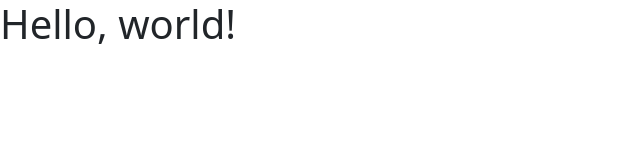
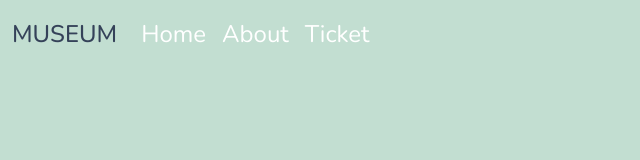
Before and after one commit to MaulIshak/latihan-bootstrap-1, a plain HTML site: page index.html in a window 1280 px wide. Shown: the whole page, without its empty margins (0-640 px from the left). Drawn offline with nearby package versions, Linux system fonts and the light colour scheme.

Commit message:
Menambahkan Navbar

```diff
--- a/app.css
+++ b/app.css
@@ -0,0 +1,22 @@
+body{
+  background-color: #c2ded1;
+  font-family: 'Nunito', sans-serif;
+}
+
+#navbar{
+  font-size: 1.5rem;
+  font-weight: 100;
+}
+
+#navbar .nav-link{
+  color: white;
+}
+
+#navbar .nav-link:hover{
+  color: #354259;
+}
+
+#navbar .navbar-brand{
+  color : #354259;
+  font-size: 1.5rem;
+}
--- a/index.html
+++ b/index.html
@@ -4,11 +4,28 @@
     <meta charset="utf-8">
     <meta name="viewport" content="width=device-width, initial-scale=1">
     <title>Museum</title>
+    <link rel="preconnect" href="https://fonts.googleapis.com">
+    <link rel="preconnect" href="https://fonts.gstatic.com" crossorigin>
+    <link href="https://fonts.googleapis.com/css2?family=Nunito:ital,wght@0,200..1000;1,200..1000&family=Open+Sans:ital,wght@0,300..800;1,300..800&display=swap" rel="stylesheet">
     <link href="https://cdn.jsdelivr.net/npm/bootstrap@5.3.3/dist/css/bootstrap.min.css" rel="stylesheet" integrity="sha384-QWTKZyjpPEjISv5WaRU9OFeRpok6YctnYmDr5pNlyT2bRjXh0JMhjY6hW+ALEwIH" crossorigin="anonymous">
     <link rel="stylesheet" href="app.css">
   </head>
   <body>
-    <h1>Hello, world!</h1>
+    <nav class="navbar navbar-expand-md" id="navbar">
+      <div class="container-fluid">
+        <a class="navbar-brand h1 mb-0" href="#">MUSEUM</a>
+        <button class="navbar-toggler" type="button" data-bs-toggle="collapse" data-bs-target="#navbarNavAltMarkup" aria-controls="navbarNavAltMarkup" aria-expanded="false" aria-label="Toggle navigation">
+          <span class="navbar-toggler-icon"></span>
+        </button>
+        <div class="collapse navbar-collapse" id="navbarNavAltMarkup">
+          <div class="navbar-nav">
+            <a class="nav-link active" aria-current="page" href="#home">Home</a>
+            <a class="nav-link" href="#about">About</a>
+            <a class="nav-link" href="#ticket">Ticket</a>
+          </div>
+        </div>
+      </div>
+    </nav>
 
     <script src="https://cdn.jsdelivr.net/npm/bootstrap@5.3.3/dist/js/bootstrap.bundle.min.js" integrity="sha384-YvpcrYf0tY3lHB60NNkmXc5s9fDVZLESaAA55NDzOxhy9GkcIdslK1eN7N6jIeHz" crossorigin="anonymous"></script>
     <script src="https://code.jquery.com/jquery-3.7.1.min.js" integrity="sha256-/JqT3SQfawRcv/BIHPThkBvs0OEvtFFmqPF/lYI/Cxo=" crossorigin="anonymous"></script>
```
